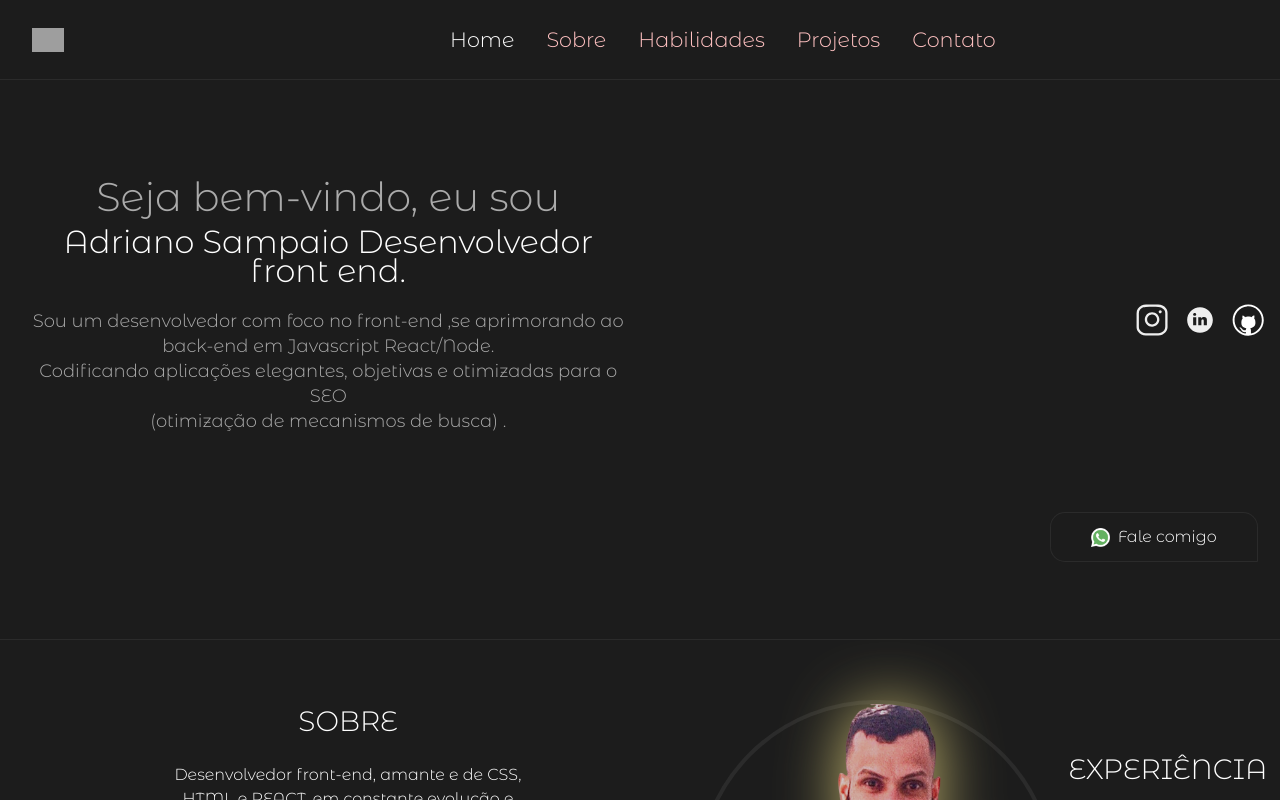
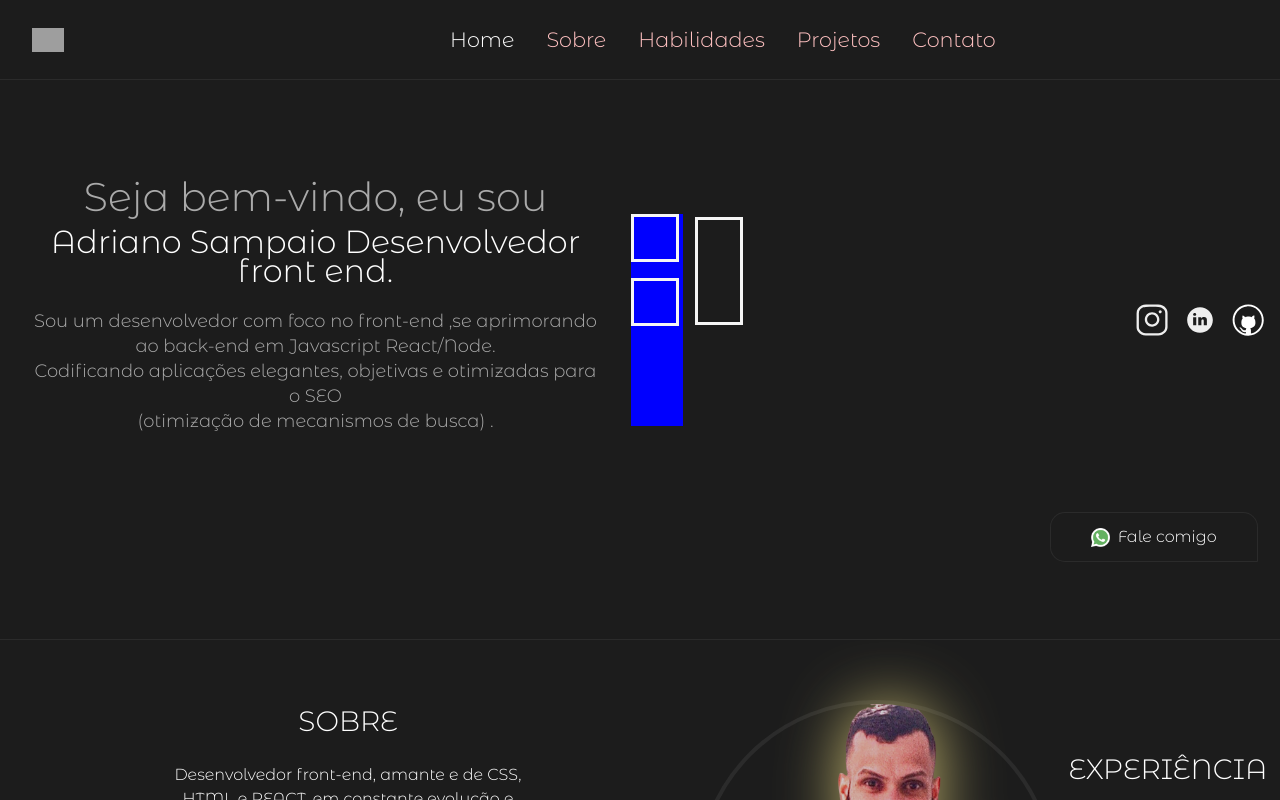
Before and after one commit to adrianodisam/NovoPortifolio, a React (Create React App) app: page / in a window 1280 px wide. Shown: the top 800 px of the page. Built offline with nearby package versions, Linux system fonts and the light colour scheme; grey boxes are pictures that could not be loaded.

Commit message:
banner animação

```diff
--- /dev/null
+++ b/src/componentes/AnimacaoBanner/AnimacaoBanner.js
@@ -0,0 +1,14 @@
+import React from 'react';
+import Styles from './AnimacaoBanner.module.css';
+
+const AnimacaoBanner = () => {
+  return (
+    <div className={Styles.loader}>
+      <div className={Styles.box1}></div>
+      <div className={Styles.box2}></div>
+      <div className={Styles.box3}></div>
+    </div>
+  );
+};
+
+export default AnimacaoBanner;
--- /dev/null
+++ b/src/componentes/AnimacaoBanner/AnimacaoBanner.module.css
@@ -0,0 +1,243 @@
+.loader {
+  width: 112px;
+  height: 212px;
+  background-color: blue;
+  display: flex;
+}
+
+.box1,
+.box2,
+.box3 {
+  border: 3px solid #f5f5f5;
+  box-sizing: border-box;
+  position: absolute;
+  display: block;
+}
+
+.box1 {
+  width: 70px;
+  height: 70px;
+  margin-top: 64px;
+  margin-left: 0px;
+  animation: abox1 4s 1s forwards ease-in-out infinite;
+}
+
+.box2 {
+  width: 70px;
+  height: 70px;
+  margin-top: 0px;
+  margin-left: 0px;
+  animation: abox2 4s 1s forwards ease-in-out infinite;
+}
+
+.box3 {
+  width: 70px;
+  height: 70px;
+  margin-top: 0px;
+  margin-left: 64px;
+  animation: abox3 4s 1s forwards ease-in-out infinite;
+}
+
+@keyframes abox1 {
+  0% {
+    width: 112px;
+    height: 48px;
+    margin-top: 64px;
+    margin-left: 0px;
+  }
+
+  12.5% {
+    width: 48px;
+    height: 48px;
+    margin-top: 64px;
+    margin-left: 0px;
+  }
+
+  25% {
+    width: 48px;
+    height: 48px;
+    margin-top: 64px;
+    margin-left: 0px;
+  }
+
+  37.5% {
+    width: 48px;
+    height: 48px;
+    margin-top: 64px;
+    margin-left: 0px;
+  }
+
+  50% {
+    width: 48px;
+    height: 48px;
+    margin-top: 64px;
+    margin-left: 0px;
+  }
+
+  62.5% {
+    width: 48px;
+    height: 48px;
+    margin-top: 64px;
+    margin-left: 0px;
+  }
+
+  75% {
+    width: 48px;
+    height: 112px;
+    margin-top: 0px;
+    margin-left: 0px;
+  }
+
+  87.5% {
+    width: 48px;
+    height: 48px;
+    margin-top: 0px;
+    margin-left: 0px;
+  }
+
+  100% {
+    width: 48px;
+    height: 48px;
+    margin-top: 0px;
+    margin-left: 0px;
+  }
+}
+
+@keyframes abox2 {
+  0% {
+    width: 48px;
+    height: 48px;
+    margin-top: 0px;
+    margin-left: 0px;
+  }
+
+  12.5% {
+    width: 48px;
+    height: 48px;
+    margin-top: 0px;
+    margin-left: 0px;
+  }
+
+  25% {
+    width: 48px;
+    height: 48px;
+    margin-top: 0px;
+    margin-left: 0px;
+  }
+
+  37.5% {
+    width: 48px;
+    height: 48px;
+    margin-top: 0px;
+    margin-left: 0px;
+  }
+
+  50% {
+    width: 112px;
+    height: 48px;
+    margin-top: 0px;
+    margin-left: 0px;
+  }
+
+  62.5% {
+    width: 48px;
+    height: 48px;
+    margin-top: 0px;
+    margin-left: 64px;
+  }
+
+  75% {
+    width: 48px;
+    height: 48px;
+    margin-top: 0px;
+    margin-left: 64px;
+  }
+
+  87.5% {
+    width: 48px;
+    height: 48px;
+    margin-top: 0px;
+    margin-left: 64px;
+  }
+
+  100% {
+    width: 48px;
+    height: 48px;
+    margin-top: 0px;
+    margin-left: 64px;
+  }
+}
+
+@keyframes abox3 {
+  0% {
+    width: 48px;
+    height: 48px;
+    margin-top: 0px;
+    margin-left: 64px;
+  }
+
+  12.5% {
+    width: 48px;
+    height: 48px;
+    margin-top: 0px;
+    margin-left: 64px;
+  }
+
+  25% {
+    width: 48px;
+    height: 112px;
+    margin-top: 0px;
+    margin-left: 64px;
+  }
+
+  37.5% {
+    width: 48px;
+    height: 48px;
+    margin-top: 64px;
+    margin-left: 64px;
+  }
+
+  50% {
+    width: 48px;
+    height: 48px;
+    margin-top: 64px;
+    margin-left: 64px;
+  }
+
+  62.5% {
+    width: 48px;
+    height: 48px;
+    margin-top: 64px;
+    margin-left: 64px;
+  }
+
+  75% {
+    width: 48px;
+    height: 48px;
+    margin-top: 64px;
+    margin-left: 64px;
+  }
+
+  87.5% {
+    width: 48px;
+    height: 48px;
+    margin-top: 64px;
+    margin-left: 64px;
+  }
+
+  100% {
+    width: 112px;
+    height: 48px;
+    margin-top: 64px;
+    margin-left: 0px;
+  }
+}
+
+@media only screen and (max-width: 1024px) {
+  .loader {
+    width: 30px;
+    height: 100%;
+    background-color: blue;
+    display: flex;
+  }
+}
--- a/src/componentes/Header/Header.js
+++ b/src/componentes/Header/Header.js
@@ -2,10 +2,12 @@ import React from 'react';
 import Styles from './Header.module.css';
 import RedeSociais from '../RedeSociais/RedeSociais';
 import Banner from '../Banner/Banner';
+import AnimacaoBanner from '../AnimacaoBanner/AnimacaoBanner';
 const Header = () => {
   return (
     <div className={Styles.Container} id="Home">
       <Banner />
+      <AnimacaoBanner />
       <RedeSociais posicao="right" />
     </div>
   );
--- a/src/componentes/Header/Header.module.css
+++ b/src/componentes/Header/Header.module.css
@@ -11,5 +11,7 @@
   .Container {
     display: flex;
     flex-direction: column;
+    gap: 3rem;
+    height: 50rem;
   }
 }
```
